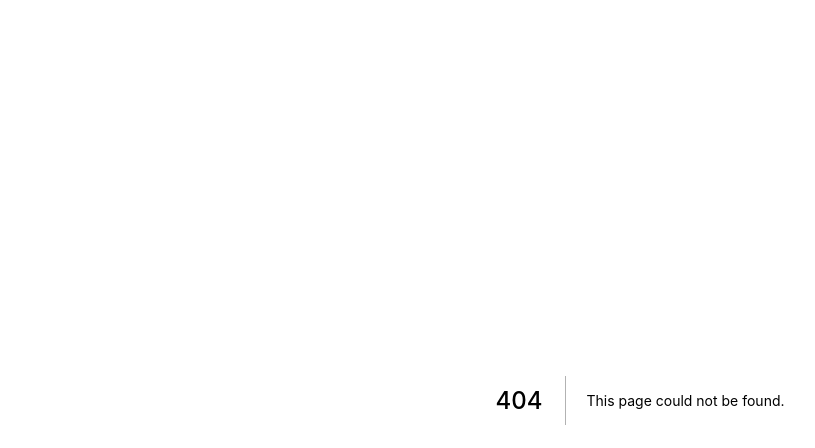
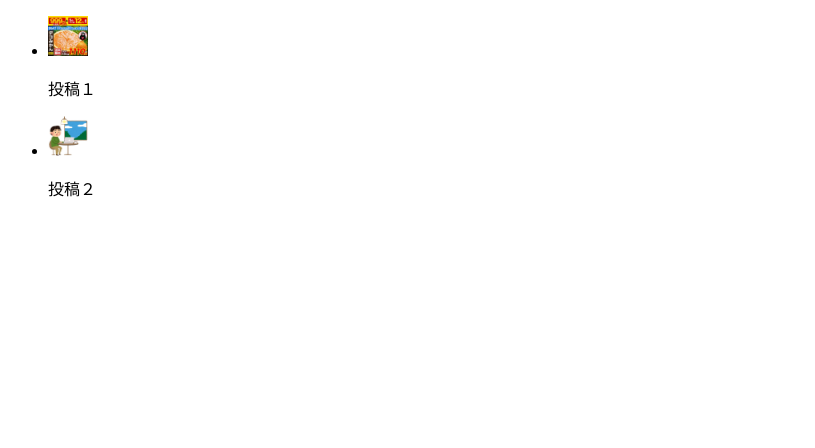
Before and after one commit to ryo0705s/tegami_app, a Next.js app: page /posts in a window 1280 px wide. Before the commit this address had no page. Shown: the top 448 px of the page, without its empty margins (0-815 px from the left). Built offline with nearby package versions, Linux system fonts and the light colour scheme.

Commit message:
投稿一覧ページ仮作成

```diff
--- /dev/null
+++ b/pages/posts.tsx
@@ -0,0 +1,26 @@
+import React from "react";
+import Image from "next/image";
+
+const posts: React.FC = () => {
+  return (
+    <div>
+      <ul>
+        <li>
+          <Image
+            src="/kumamotofood_dekomikan-00115.jpg"
+            width="40"
+            height="40"
+            alt="test"
+          />
+          <p>投稿１</p>
+        </li>
+        <li>
+          <Image src="/sasaki.jpeg" width="40" height="40" alt="test" />
+          <p>投稿２</p>
+        </li>
+      </ul>
+    </div>
+  );
+};
+
+export default posts;
```
Also changed, not shown: public/kumamotofood_dekomikan-00115.jpg (added), public/sasaki.jpeg (added).
